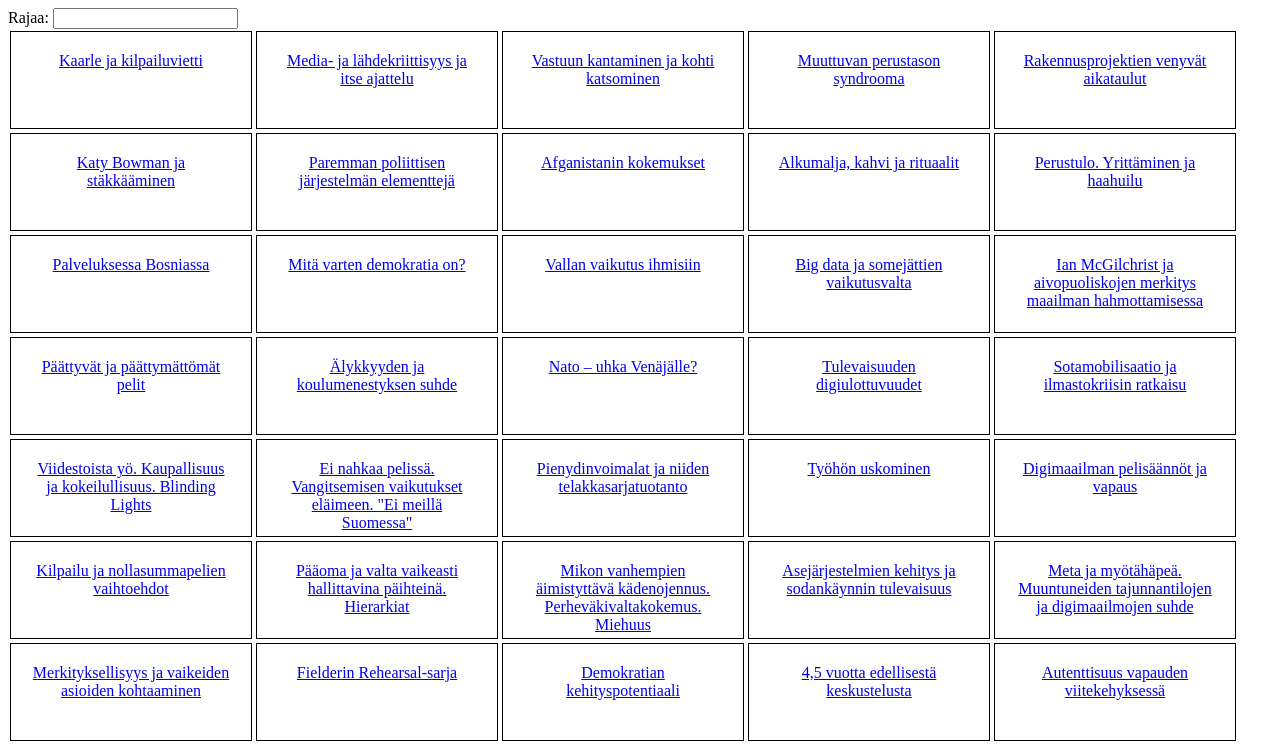
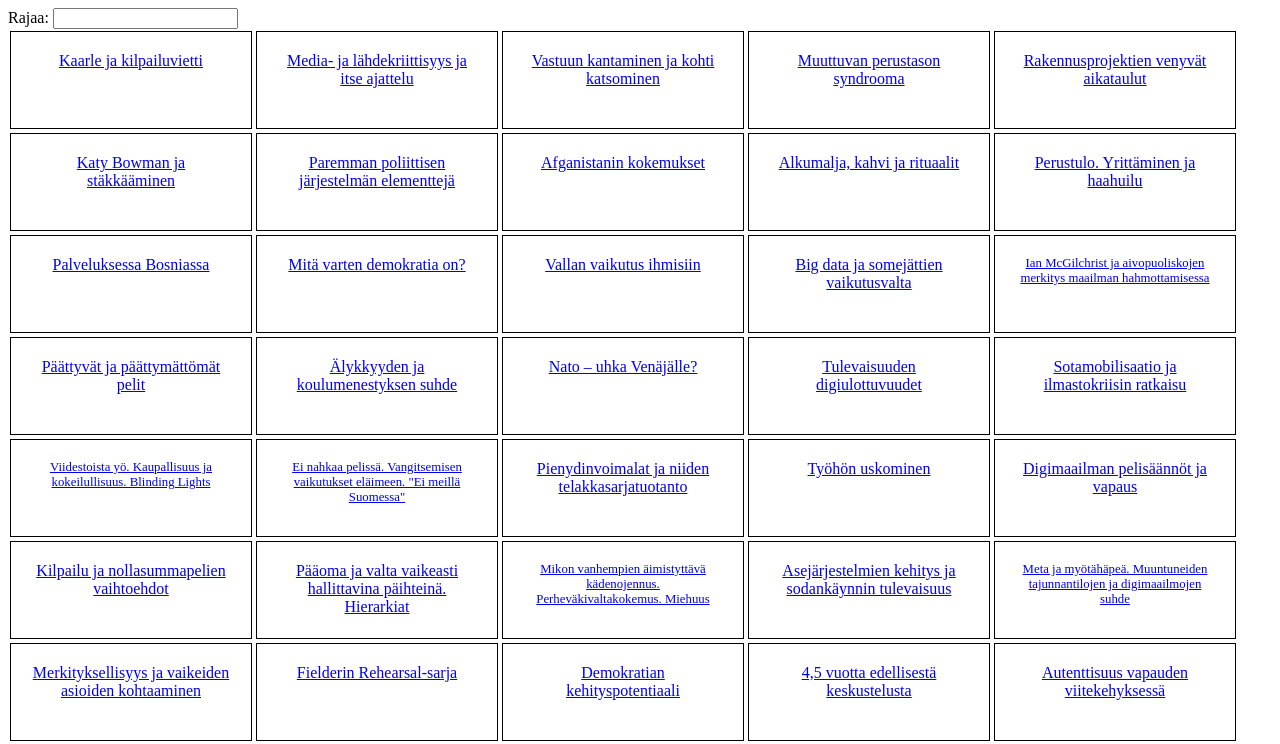
Before and after one commit to luvli/ihmisiishaku, a plain HTML site: page index.html in a window 1280 px wide. Shown: the top 744 px of the page. Drawn offline with Linux system fonts and the light colour scheme.

Commit message:
fixes for text and its size

```diff
--- a/index.html
+++ b/index.html
@@ -10,6 +10,7 @@
         width: 200px;
         height: 56px;
         text-align: center;
+        font-size: 16px;
       }
     </style>
   </head>
@@ -27,9 +28,12 @@
           if ( i == e.bookmarks.length -1 || b.text.toLowerCase().indexOf('esittely') > -1 ) return;
           var el = document.createElement('a');
           el.href = b.href;
-          el.append( document.createTextNode(b.text.replace(/[\.\,]$/,'')) );
+          var text = b.text.replace(/\s*$/,'').replace(/[\.\,]$/,'');
+          el.append( document.createTextNode(text));
           el.title = b.time + ': ' + e.title;
           el.target = '_blank';
+          if ( text.length > 60 ) el.style.fontSize = '80%';
+          if ( text.length > 100 ) el.style.fontSize = '65%';
           links.push(Object.assign({},b,{title:e.title,node:el}))
         } ) )
 
```
